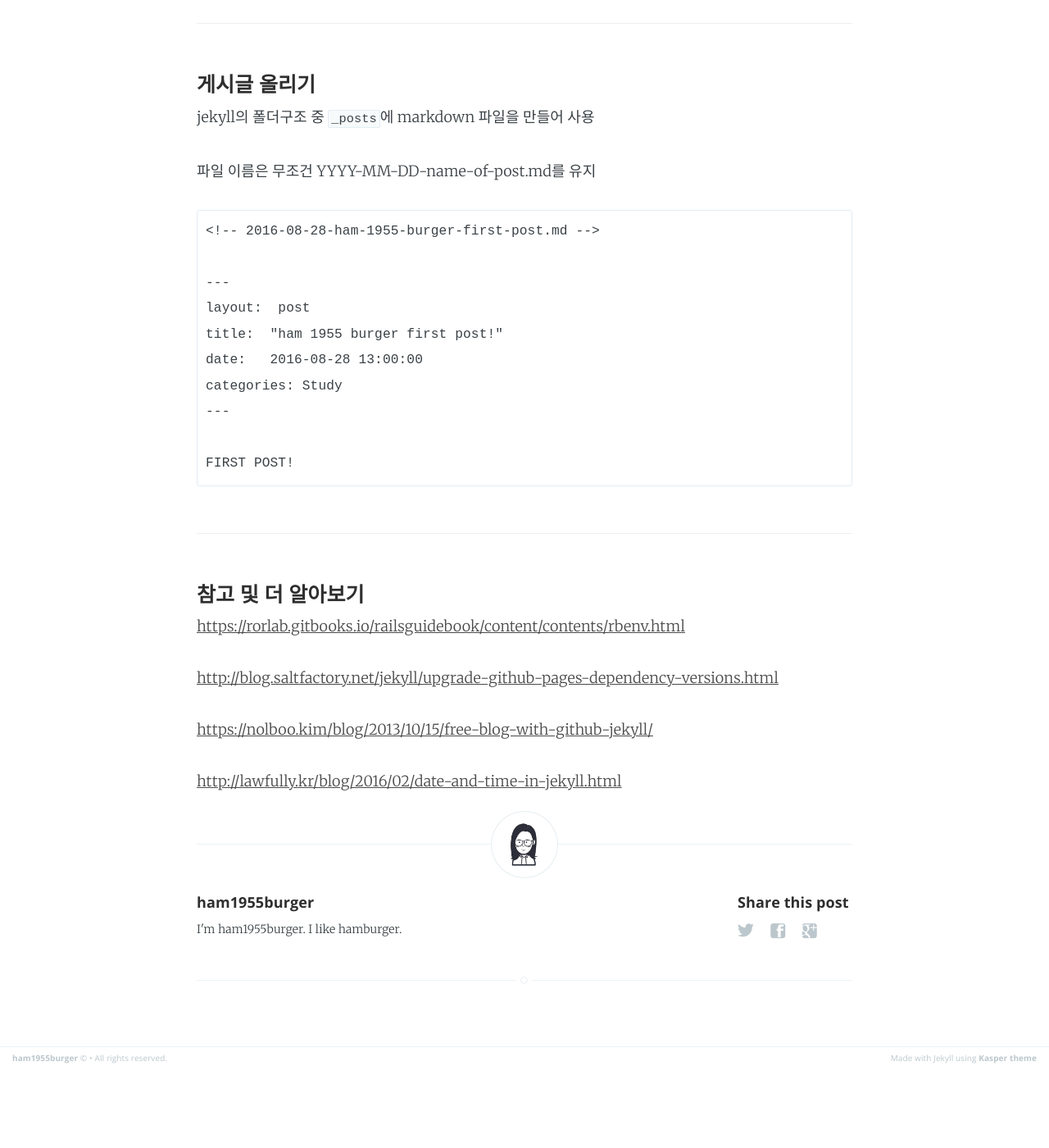
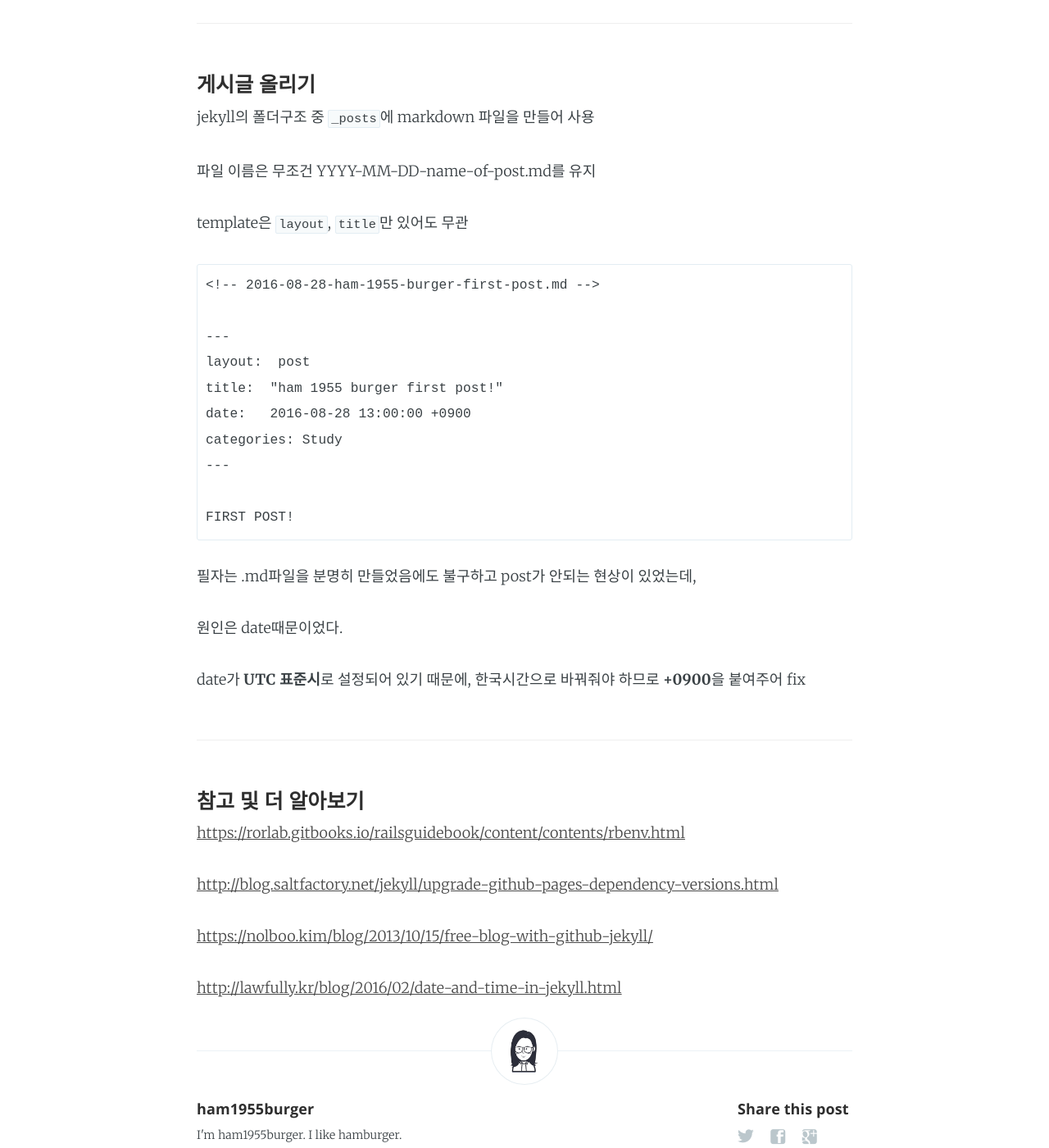
Before and after one commit to ham1955burger/ham1955burger.github.com, a Jekyll site: the page built from _posts/2016-08-29-jekyll.md, in a window 1280 px wide and 1400 px high, scrolled down 2972 px. Shown: the whole window at 82% size. Built offline with Jekyll 4.4.1, drawn with Linux system fonts in a browser that asks for light colours; before the commit the page ends 4277 px from its top, so only the background shows below that.

Commit message:
modified: jekyll

```diff
--- a/_posts/2016-08-29-jekyll.md
+++ b/_posts/2016-08-29-jekyll.md
@@ -83,17 +83,24 @@ jekyll의 폴더구조 중 `_posts`에 markdown 파일을 만들어 사용
 
 파일 이름은 무조건 YYYY-MM-DD-name-of-post.md를 유지
 
+template은 `layout`, `title`만 있어도 무관
 
     <!-- 2016-08-28-ham-1955-burger-first-post.md -->
 
     ---
     layout:  post
     title:  "ham 1955 burger first post!"
-    date:   2016-08-28 13:00:00
+    date:   2016-08-28 13:00:00 +0900
     categories: Study
     ---
 
     FIRST POST!
+
+필자는 .md파일을 분명히 만들었음에도 불구하고 post가 안되는 현상이 있었는데,
+
+원인은 date때문이었다.
+
+date가 **UTC 표준시**로 설정되어 있기 때문에, 한국시간으로 바꿔줘야 하므로 **+0900**을 붙여주어 fix
 
 ---
 <h4> 참고 및 더 알아보기 </h4>
```
